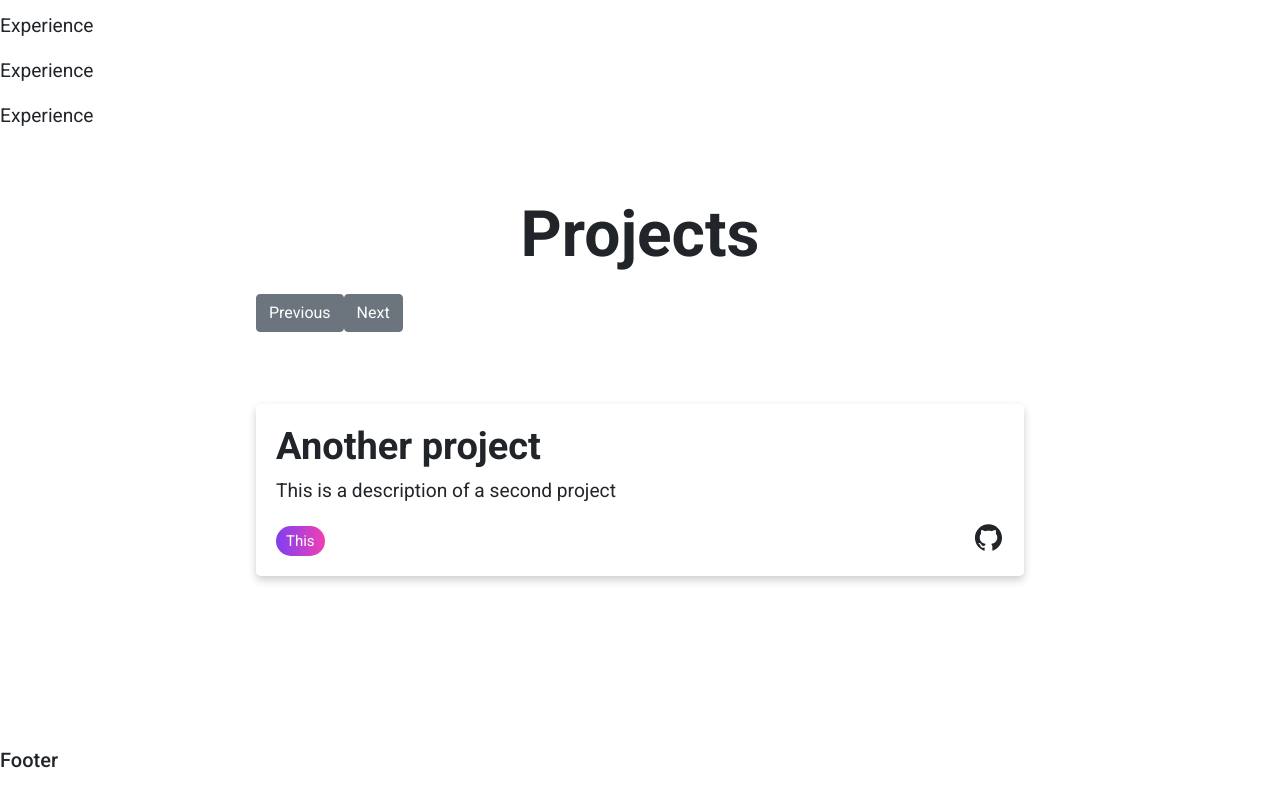
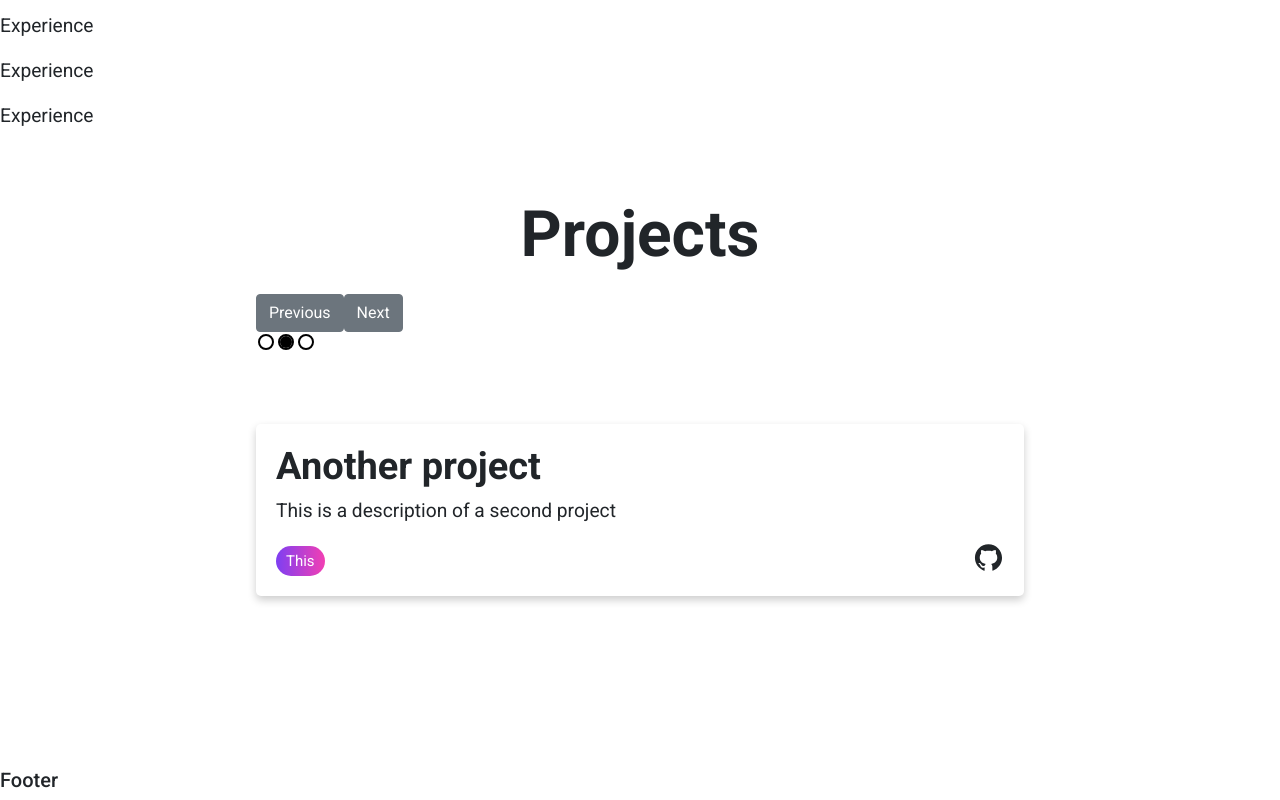
Before and after one commit to devkav/personalWebsite, a React (Create React App) app: page / in a window 1280 px wide. Shown: the part 2170-2970 px from the top of the page. Built offline with nearby package versions, Linux system fonts and the light colour scheme.

Commit message:
added carousel indicator

```diff
--- /dev/null
+++ b/src/components/Bubble.jsx
@@ -0,0 +1,17 @@
+import { Component } from 'react';
+
+class Bubble  extends Component {
+    render() {
+        let className = "bubble"
+
+        if (this.props.active) {
+            className += " bubble-active"
+        }
+
+        return (
+            <div className={className} />
+        );
+    }
+}
+
+export default Bubble;
--- /dev/null
+++ b/src/components/CarouselIndicator.jsx
@@ -0,0 +1,22 @@
+import { Component } from 'react';
+import Bubble from './Bubble';
+
+class CarouselIndicator  extends Component {
+    render() {
+        let active = this.props.active
+        let numBubbles = this.props.numBubbles
+        let bubbles = []
+
+        for (let i = 0; i < numBubbles; i++) {
+            bubbles.push(<Bubble active={i === active} key={i}/>)
+        }
+
+        return (
+            <div className="carousel-indicator">
+                {bubbles}
+            </div>
+        );
+    }
+}
+
+export default CarouselIndicator;
--- a/src/components/ProjectCarousel.jsx
+++ b/src/components/ProjectCarousel.jsx
@@ -1,6 +1,7 @@
-import { Button } from 'reactstrap';
+import { Button, CarouselIndicators } from 'reactstrap';
 import { Component } from 'react';
 import ProjectView from './ProjectView';
+import CarouselIndicator from './CarouselIndicator';
 
 class ProjectCarousel extends Component {
     constructor(props) {
@@ -59,6 +60,8 @@ class ProjectCarousel extends Component {
                 <Button onClick={this.previous}>Previous</Button>
                 <Button onClick={this.next}>Next</Button>
 
+                <CarouselIndicator numBubbles={3} active={this.state.current}/>
+
                 <div className="project-carousel">
                     {projectViews}
                 </div>
--- a/src/pages/Projects.jsx
+++ b/src/pages/Projects.jsx
@@ -25,11 +25,11 @@ class Projects extends Component {
         ]
 
         return (
-            <div className="centered-col">
-            <div id="projects">
-                <h2 id="projects-label">Projects</h2>
-                <ProjectCarousel projects={projects}/>
-            </div>
+            <div id="projects" className="centered-col">
+                <div className="projects-container">
+                    <h2 id="projects-label">Projects</h2>
+                    <ProjectCarousel projects={projects} />
+                </div>
             </div>
         );
     }
--- a/src/style/Projects.css
+++ b/src/style/Projects.css
@@ -1,4 +1,4 @@
-#projects {
+.projects-container {
     max-width: 1000px;
     margin-left: 100px;
     margin-right: 100px;
--- a/src/style/index.css
+++ b/src/style/index.css
@@ -62,6 +62,26 @@ p {
   cursor: pointer;
 }
 
+.bubble {
+  height: 12px;
+  width: 12px;
+  border-radius: 10px;
+  outline: 2px solid black;
+  margin: 4px;
+  transition: background-color .5s;
+}
+
+.bubble-active {
+  background-color: black;
+}
+
+.carousel-indicator {
+  width: fit-content;
+  display: flex;
+  flex-flow: row;
+
+}
+
 @keyframes gradient-color-fade-in {
   from {
     background: -webkit-linear-gradient(330deg, rgba(0, 0, 0, 0), rgba(0, 0, 0, 0));
```
